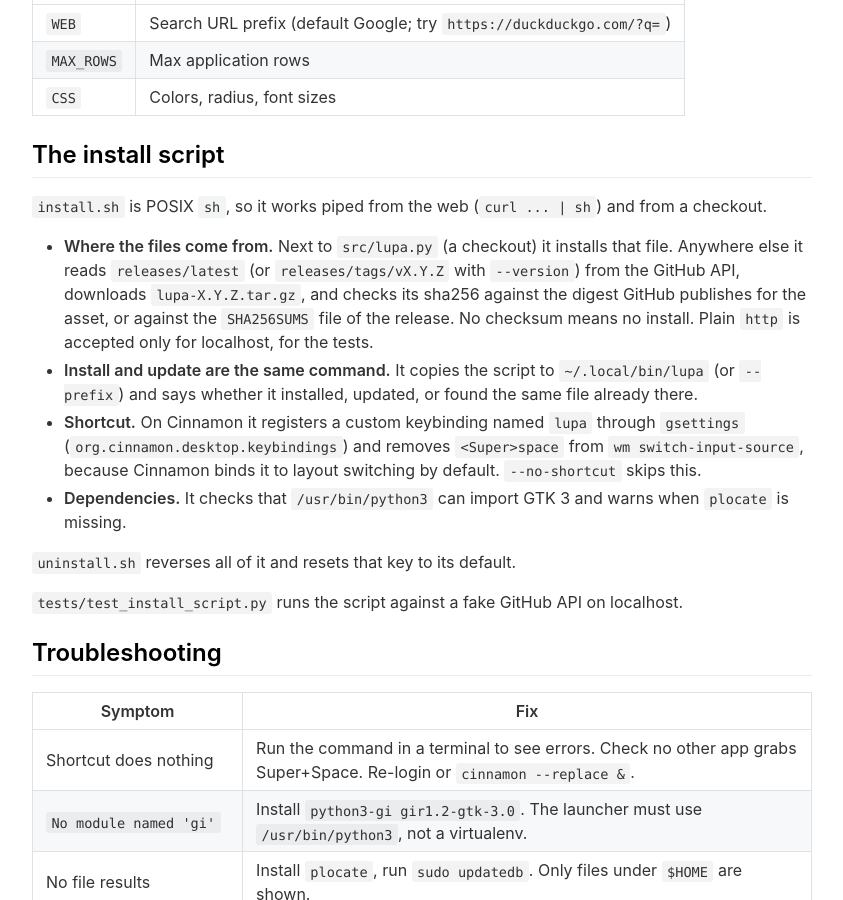
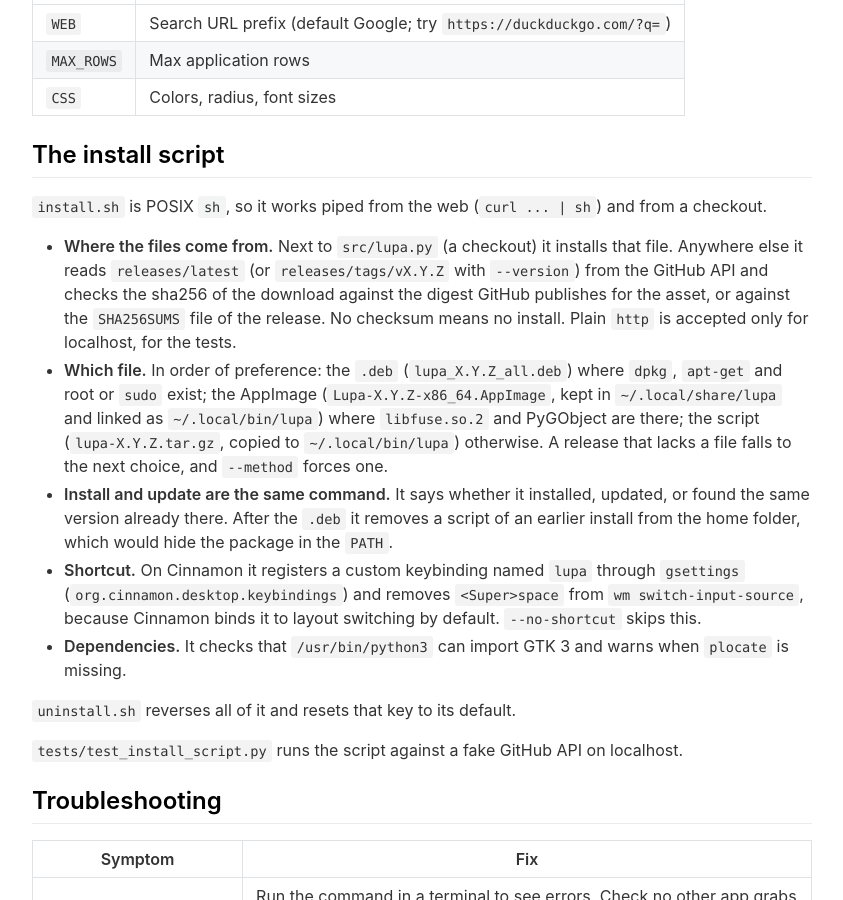
Before and after one commit to dcotecnologia/lupa, a Jekyll site: the page built from docs/documentation.md, in a window 1280 px wide and 900 px high, scrolled down 919 px. Shown: the whole window, without its empty margins (218-1061 px from the left). Built offline with Jekyll 4.4.1, drawn with Linux system fonts in a browser that asks for light colours.

Commit message:
feat(install): prefer the .deb, then the AppImage, then the script
install.sh installs the .deb where apt and sudo exist, else the AppImage where FUSE 2
and PyGObject are there, else the script of the release, as before. --method forces
one. uninstall.sh also removes the AppImage and says how to remove the .deb. The
release sums now cover the packages too.

```diff
--- a/docs/DOCUMENTATION.md
+++ b/docs/DOCUMENTATION.md
@@ -43,11 +43,17 @@ There is no config file; edit the constants at the top of `src/lupa.py` and reru
 
 - **Where the files come from.** Next to `src/lupa.py` (a checkout) it installs that file.
   Anywhere else it reads `releases/latest` (or `releases/tags/vX.Y.Z` with `--version`) from the
-  GitHub API, downloads `lupa-X.Y.Z.tar.gz`, and checks its sha256 against the digest
-  GitHub publishes for the asset, or against the `SHA256SUMS` file of the release. No checksum
-  means no install. Plain `http` is accepted only for localhost, for the tests.
-- **Install and update are the same command.** It copies the script to `~/.local/bin/lupa`
-  (or `--prefix`) and says whether it installed, updated, or found the same file already there.
+  GitHub API and checks the sha256 of the download against the digest GitHub publishes for the
+  asset, or against the `SHA256SUMS` file of the release. No checksum means no install. Plain
+  `http` is accepted only for localhost, for the tests.
+- **Which file.** In order of preference: the `.deb` (`lupa_X.Y.Z_all.deb`) where `dpkg`, `apt-get`
+  and root or `sudo` exist; the AppImage (`Lupa-X.Y.Z-x86_64.AppImage`, kept in
+  `~/.local/share/lupa` and linked as `~/.local/bin/lupa`) where `libfuse.so.2` and PyGObject are
+  there; the script (`lupa-X.Y.Z.tar.gz`, copied to `~/.local/bin/lupa`) otherwise. A release that
+  lacks a file falls to the next choice, and `--method` forces one.
+- **Install and update are the same command.** It says whether it installed, updated, or found the
+  same version already there. After the `.deb` it removes a script of an earlier install from the
+  home folder, which would hide the package in the `PATH`.
 - **Shortcut.** On Cinnamon it registers a custom keybinding named `lupa` through `gsettings`
   (`org.cinnamon.desktop.keybindings`) and removes `<Super>space` from `wm switch-input-source`,
   because Cinnamon binds it to layout switching by default. `--no-shortcut` skips this.
```
Also changed, not shown: tests/test_install_script.py (+107 -0 lines), .github/workflows/release.yml, CHANGELOG.md, README.md, 2 other files.
